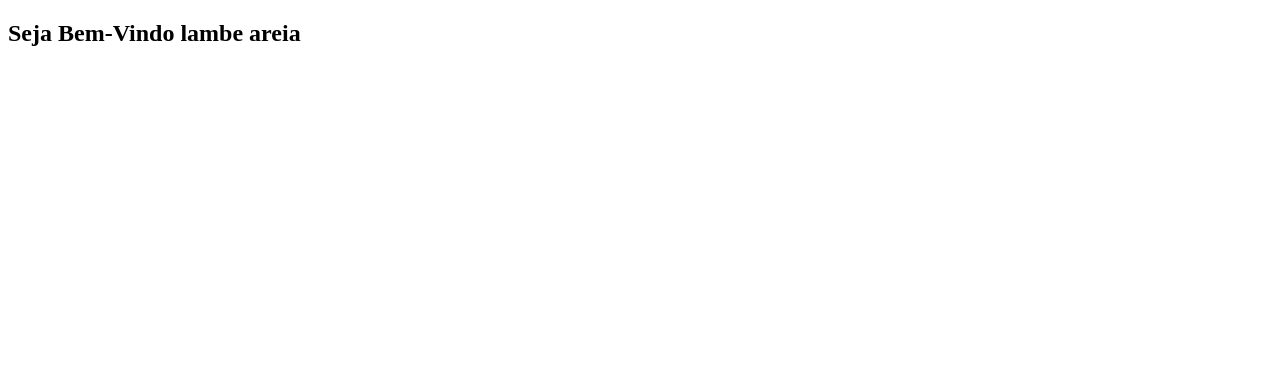
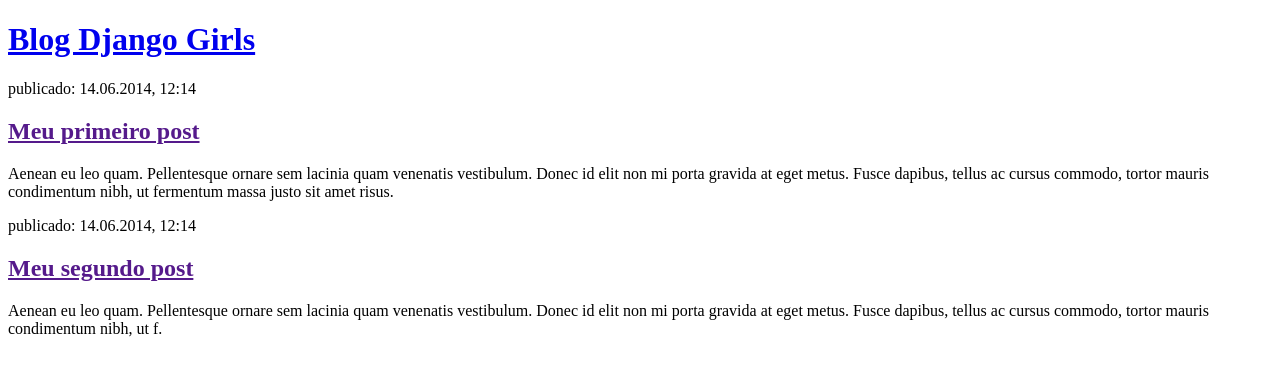
Before and after one commit to diegoshakan/tutorial-django, a Django app: page / in a window 1280 px wide. Shown: the top 376 px of the page. Run offline with Django 3.2, Linux system fonts and the light colour scheme.

Commit message:
add urls and views

```diff
--- a/blog/templates/blog/index.html
+++ b/blog/templates/blog/index.html
@@ -4,9 +4,25 @@
     <meta charset="UTF-8">
     <meta name="viewport" content="width=device-width, initial-scale=1.0">
     <meta http-equiv="X-UA-Compatible" content="ie=edge">
-    <title>Olá!</title>
+    <title>Noobzando</title>
 </head>
 <body>
-    <h2>Seja Bem-Vindo lambe areia</h2>
+
+    <div>
+        <h1><a href="/">Blog Django Girls</a></h1>
+    </div>
+
+    <div>
+        <p>publicado: 14.06.2014, 12:14</p>
+        <h2><a href="">Meu primeiro post</a></h2>
+        <p>Aenean eu leo quam. Pellentesque ornare sem lacinia quam venenatis vestibulum. Donec id elit non mi porta gravida at eget metus. Fusce dapibus, tellus ac cursus commodo, tortor mauris condimentum nibh, ut fermentum massa justo sit amet risus.</p>
+    </div>
+
+    <div>
+        <p>publicado: 14.06.2014, 12:14</p>
+        <h2><a href="">Meu segundo post</a></h2>
+        <p>Aenean eu leo quam. Pellentesque ornare sem lacinia quam venenatis vestibulum. Donec id elit non mi porta gravida at eget metus. Fusce dapibus, tellus ac cursus commodo, tortor mauris condimentum nibh, ut f.</p>
+    </div>
+
 </body>
 </html>
--- a/blog/urls.py
+++ b/blog/urls.py
@@ -2,6 +2,6 @@
 from . import views
 
 urlpatterns = [
-    path('', views.index, name='index'),
+    path('', views.post_list, name='post_list'),
 
 ]
--- a/blog/views.py
+++ b/blog/views.py
@@ -2,5 +2,5 @@
 
 # Create your views here.
 
-def index(request):
+def post_list(request):
     return render(request, 'blog/index.html')
```
